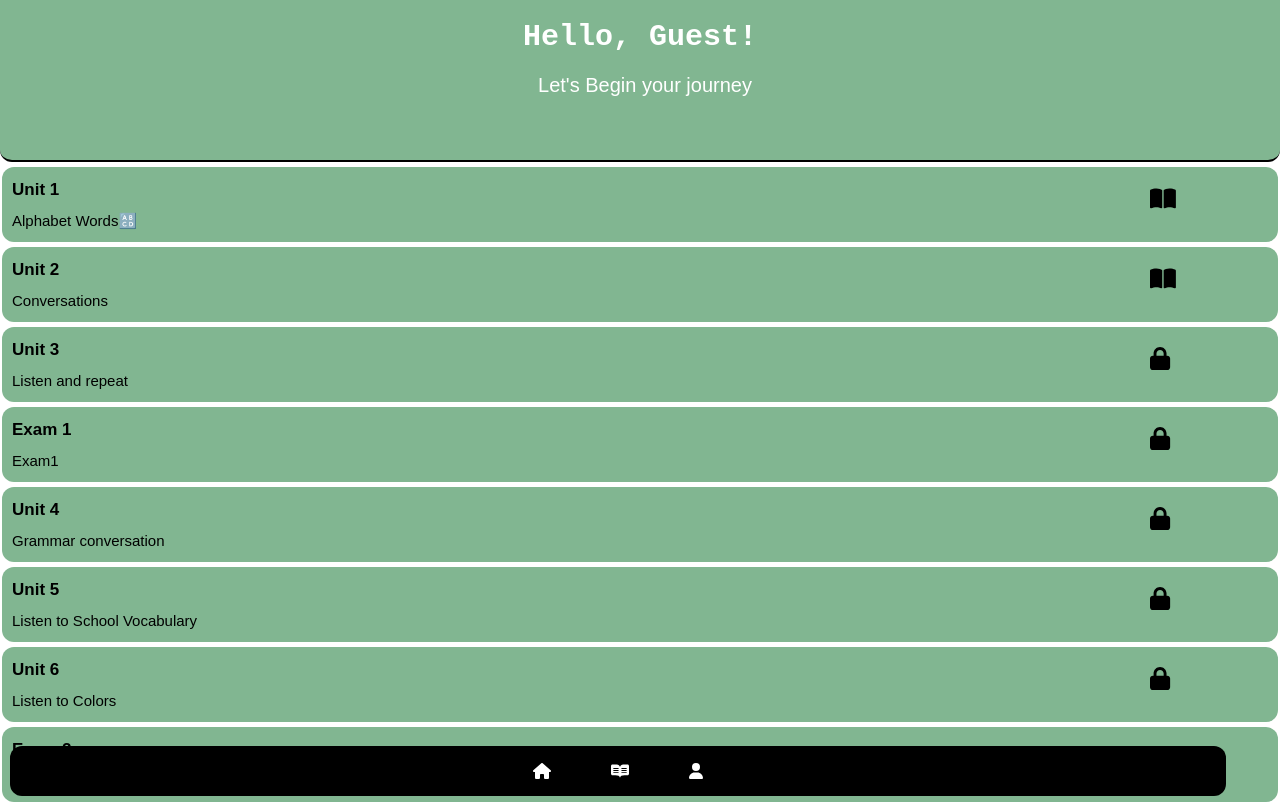
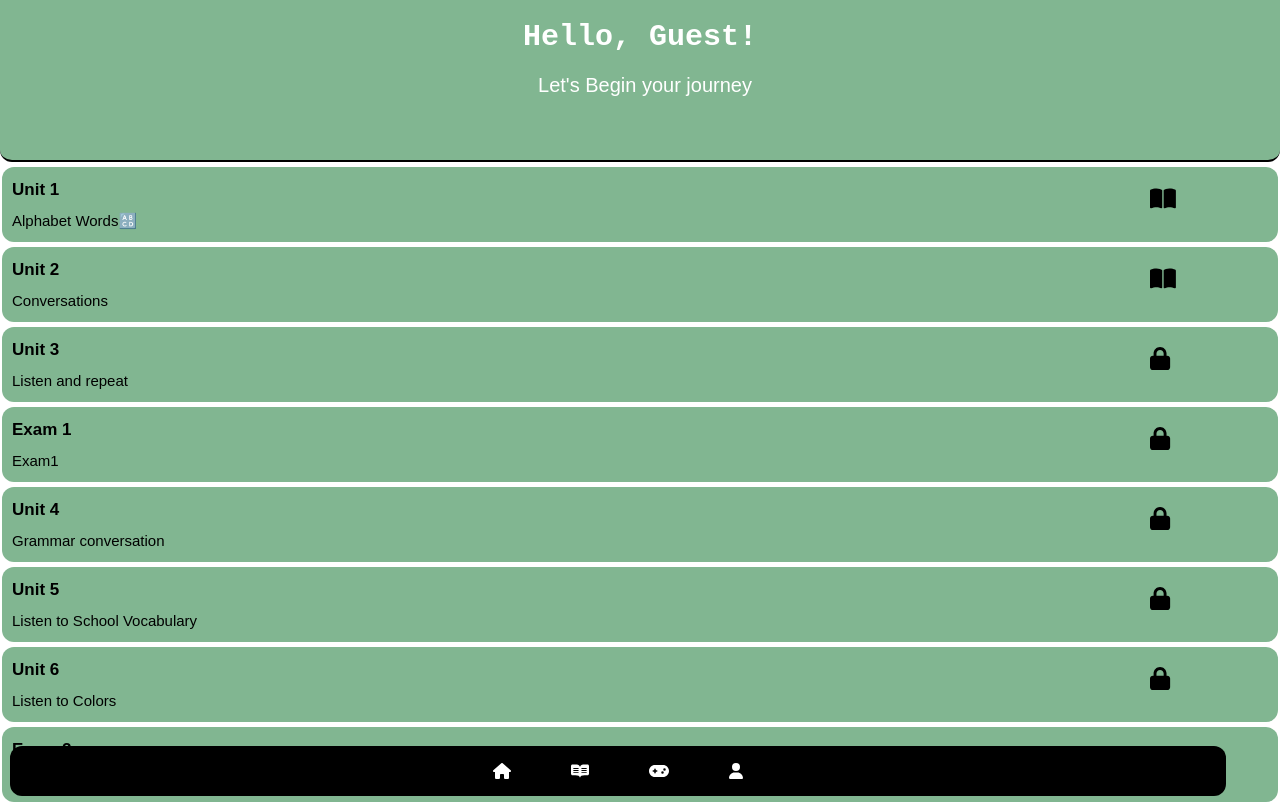
Before and after one commit to menna544/final-momo, a React (Vite) app: page /home in a window 1280 px wide. Shown: the top 804 px of the page. Built offline with nearby package versions, Linux system fonts and the light colour scheme; a web font is replaced by a local one.

Commit message:
Update Home.jsx

```diff
--- a/src/Components/home/Home.jsx
+++ b/src/Components/home/Home.jsx
@@ -1,6 +1,6 @@
 import { useState, useEffect } from 'react';
 import { FontAwesomeIcon } from "@fortawesome/react-fontawesome";
-import { faHouse, faLock, faBook } from "@fortawesome/free-solid-svg-icons";
+import { faHouse, faLock, faBook, faGamepad  } from "@fortawesome/free-solid-svg-icons";
 import { faReadme } from "@fortawesome/free-brands-svg-icons";
 import { faBookOpen } from "@fortawesome/free-solid-svg-icons";
 import { faUser } from "@fortawesome/free-solid-svg-icons";
@@ -66,6 +66,9 @@ const Home = () => {
     const navigateToProfile = () => {
         navigate('/profile');
     };
+    const navigateTogame = () => {
+        navigate('/game');
+    };
 
     const units = [
         { id: 'unit1', title: 'Unit 1', path: '/unit/unit1', description: 'Alphabet Words🔠' },
@@ -96,7 +99,9 @@ const Home = () => {
             <div className="footer">
                 <FontAwesomeIcon icon={faHouse} className="icon2" onClick={setHomePage} />
                 <FontAwesomeIcon icon={faReadme} className="icon2" onClick={navigateToStories} />
+                <FontAwesomeIcon icon={ faGamepad } className="icon2" onClick={navigateTogame} />
                 <FontAwesomeIcon icon={faUser} className="icon2" onClick={navigateToProfile} />
+
             </div>
             <div className="contal">
                 <div className="begin">
```
